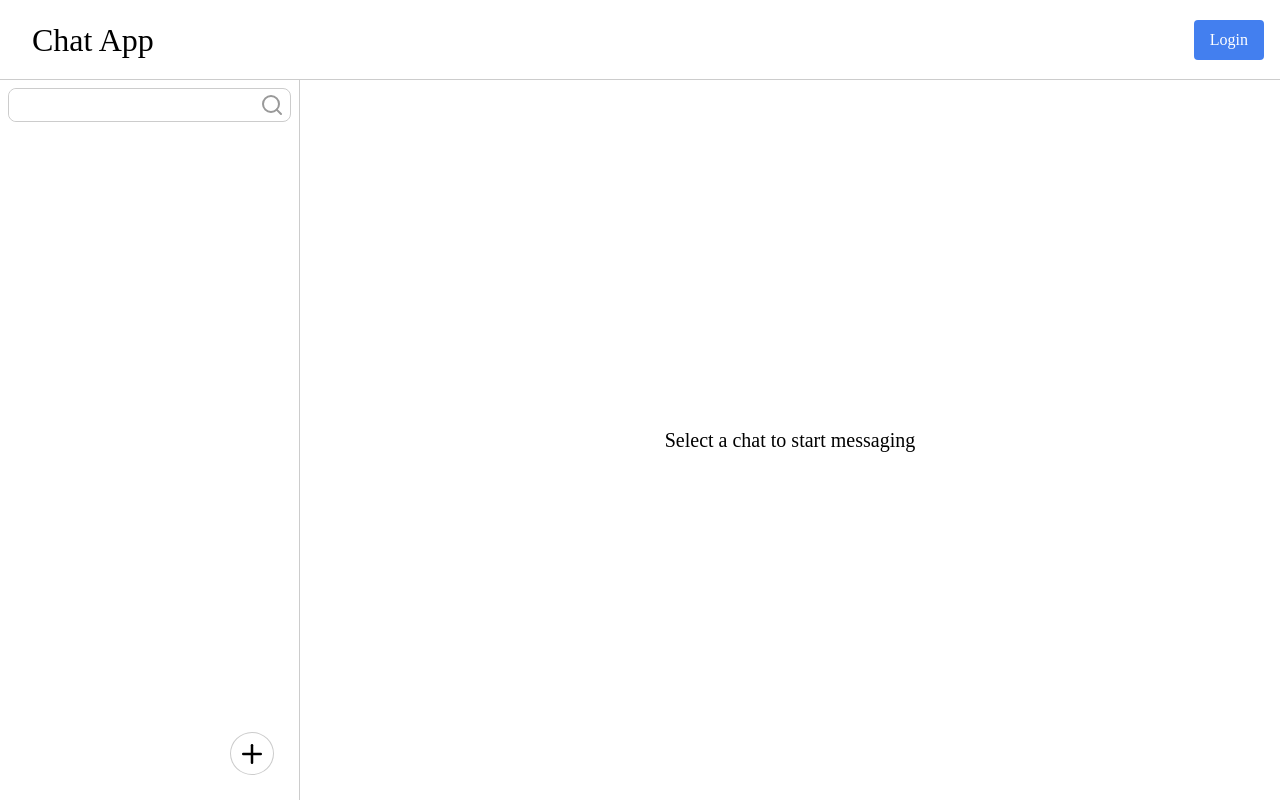
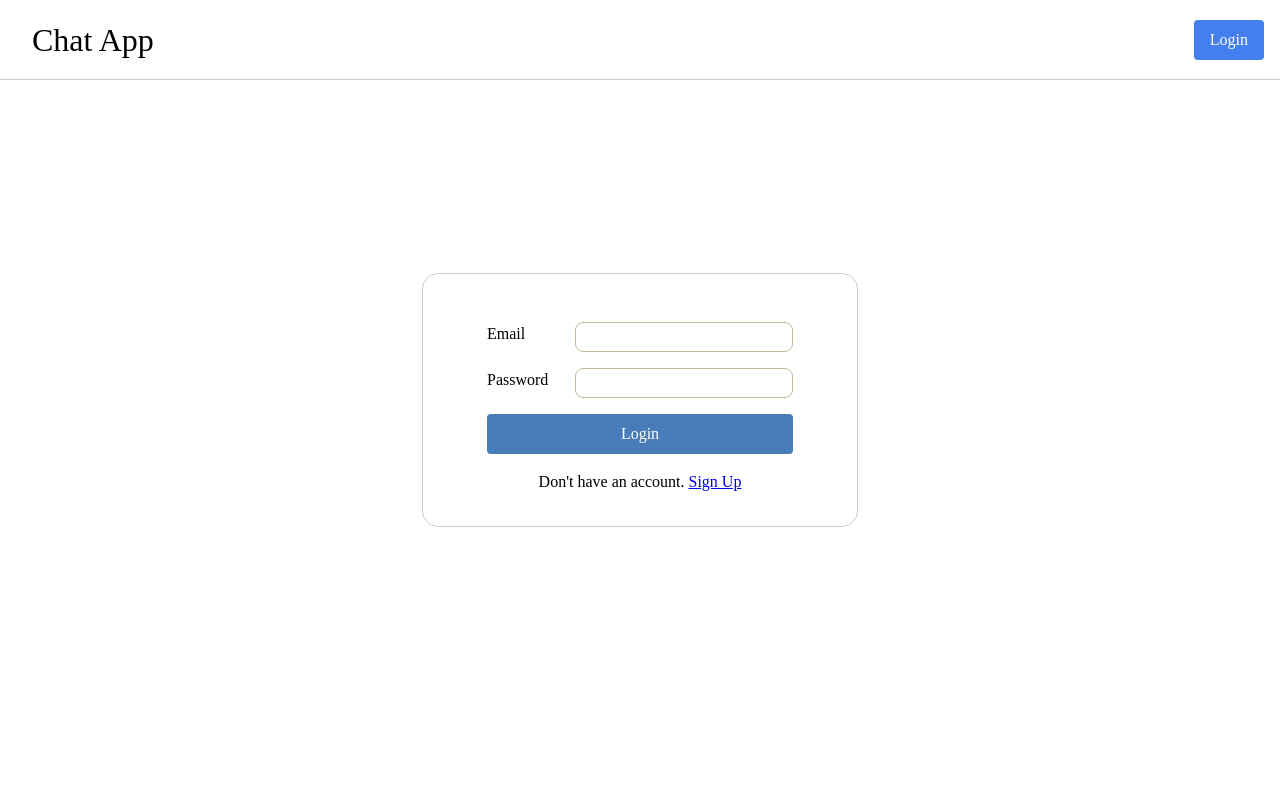
Before and after one commit to Siva-Sai22/Chat-app-frontend, a Next.js app: page / in a window 1280 px wide. Built offline with nearby package versions, Linux system fonts and the light colour scheme.

Commit message:
Add form in Chat component

```diff
--- a/src/app/page.tsx
+++ b/src/app/page.tsx
@@ -4,9 +4,19 @@ import styled from "styled-components";
 
 import ChatList from "@/components/ChatList";
 import Chat from "@/components/Chat";
+import LoginForm from "@/components/LoginForm";
+import useUser from "@/hooks/use-user";
 
 export default function Home() {
-  const [selectedChat, setSelectedChat] = React.useState({email: "", name: ""});
+  const [selectedChat, setSelectedChat] = React.useState({
+    email: "",
+    name: "",
+  });
+
+  const { userEmail } = useUser();
+  if (userEmail === "") {
+    return <LoginForm />;
+  }
 
   return (
     <Wrapper>
--- a/src/components/AddChat/AddChat.tsx
+++ b/src/components/AddChat/AddChat.tsx
@@ -4,23 +4,23 @@ import * as Dialog from "@radix-ui/react-dialog";
 import { Plus, X } from "react-feather";
 import styled from "styled-components";
 
-import { UserContext } from "../UserProvider";
 import VisuallyHidden from "../VisuallyHidden";
+import useUser from "@/hooks/use-user";
 
 function AddChat() {
   const [open, setOpen] = React.useState(false);
   const [email, setEmail] = React.useState("");
-  const context = React.useContext(UserContext);
-  const userEmail = context?.userEmail;
+  const { authToken } = useUser();
 
   async function handleSubmit(event: React.FormEvent) {
     event.preventDefault();
     const response = await fetch(
-      `${process.env.NEXT_PUBLIC_BACKEND_ENDPOINT}/user/contacts/${userEmail}`,
+      `${process.env.NEXT_PUBLIC_BACKEND_ENDPOINT}/user/contacts`,
       {
         method: "POST",
         headers: {
           "Content-Type": "application/json",
+          authorization: `Bearer ${authToken}`,
         },
         body: JSON.stringify({ contactEmail: email }),
       }
--- a/src/components/Chat/Chat.tsx
+++ b/src/components/Chat/Chat.tsx
@@ -1,10 +1,22 @@
 "use client";
 import * as React from "react";
 import styled from "styled-components";
+import { Send } from "react-feather";
 
 import { Contact } from "@/types";
 
 function Chat({ selectedChat }: { selectedChat: Contact }) {
+  const [messageContent, setMessageContent] = React.useState("");
+
+  function sendMessage(event: React.FormEvent) {
+    event.preventDefault();
+    if (messageContent === "") {
+      return;
+    }
+    console.log(`Sending message: ${messageContent}`);
+    setMessageContent("");
+  }
+
   if (selectedChat.email === "") {
     return (
       <NoMessageWrapper>Select a chat to start messaging</NoMessageWrapper>
@@ -14,7 +26,19 @@ function Chat({ selectedChat }: { selectedChat: Contact }) {
     <Wrapper>
       <TopBar>{selectedChat.name}</TopBar>
       <MessageArea />
-      <MessageBox placeholder="Write a message..." />
+      <form onSubmit={sendMessage}>
+        <MessageBox>
+          <Input
+            type="text"
+            placeholder="Write a message..."
+            value={messageContent}
+            onChange={(event) => setMessageContent(event.target.value)}
+          />
+          <Button type="submit">
+            <Send size={20} />
+          </Button>
+        </MessageBox>
+      </form>
     </Wrapper>
   );
 }
@@ -46,16 +70,32 @@ const MessageArea = styled.div`
   flex: 1;
 `;
 
-const MessageBox = styled.input`
+const MessageBox = styled.div`
   height: 45px;
+  border-top: 1px solid hsl(0 0 80%);
+  display: flex;
+  align-items: center;
+  justify-content: space-between;
+  padding-right: 16px;
+`;
+
+const Input = styled.input`
+  height: 43px;
+  border: none;
+  font-size: 1.1rem;
   padding: 8px 16px;
-  border: none;
-  border-top: 1px solid hsl(0 0 80%);
-  font-size: 1.1rem;
+  margin-right: 12px;
+  flex: 1;
 
   &:focus {
     outline: hsl(0 0 40%) solid 1px;
   }
 `;
 
+const Button = styled.button`
+  background-color: white;
+  border: none;
+  cursor: pointer;
+`
+
 export default Chat;
--- a/src/components/ChatList/ChatList.tsx
+++ b/src/components/ChatList/ChatList.tsx
@@ -5,8 +5,8 @@ import { Search } from "react-feather";
 
 import ChatBanner from "@/components/ChatBanner";
 import AddChat from "../AddChat";
-import { UserContext } from "../UserProvider";
 import { Contact } from "@/types";
+import useUser from "@/hooks/use-user";
 
 function ChatList({
   setSelectedChat,
@@ -14,25 +14,31 @@ function ChatList({
   setSelectedChat: React.Dispatch<React.SetStateAction<Contact>>;
 }) {
   const [contacts, setContacts] = React.useState([]);
-  const context = React.useContext(UserContext);
-  const userEmail = context?.userEmail;
+  const { authToken } = useUser();
 
   function handleSelection(contact: Contact) {
     setSelectedChat(contact);
   }
 
   React.useEffect(() => {
-    if (!userEmail) return;
+    if (!authToken) return;
 
-    async function fetchContacts(email: string) {
+    async function fetchContacts() {
       const response = await fetch(
-        `${process.env.NEXT_PUBLIC_BACKEND_ENDPOINT}/user/contacts/${email}`
+        `${process.env.NEXT_PUBLIC_BACKEND_ENDPOINT}/user/contacts`,
+        {
+          method: "GET",
+          headers: {
+            "Content-Type": "application/json",
+            authorization: `Bearer ${authToken}`,
+          },
+        }
       );
       const contacts = await response.json();
       setContacts(contacts);
     }
-    fetchContacts(userEmail);
-  }, [userEmail]);
+    fetchContacts();
+  }, [authToken]);
 
   return (
     <Container>
--- a/src/components/UserProvider/UserProvider.tsx
+++ b/src/components/UserProvider/UserProvider.tsx
@@ -25,9 +25,10 @@ function UserProvider({ children }: { children: React.ReactNode }) {
   React.useEffect(() => {
     const user = localStorage.getItem("user");
     if (user) {
-      const { email, username } = JSON.parse(user);
+      const { email, username, authToken } = JSON.parse(user);
       setUserEmail(email);
       setUsername(username);
+      setAuthToken(authToken);
     }
   }, []);
 
@@ -35,7 +36,7 @@ function UserProvider({ children }: { children: React.ReactNode }) {
     setUserEmail(email);
     setUsername(username);
     setAuthToken(authToken);
-    localStorage.setItem("user", JSON.stringify({ email, username }));
+    localStorage.setItem("user", JSON.stringify({ email, username, authToken }));
   }
 
   function logoutUser() {
```
Also changed, not shown: 1 other file (tests, documents, lock files or other folders).
